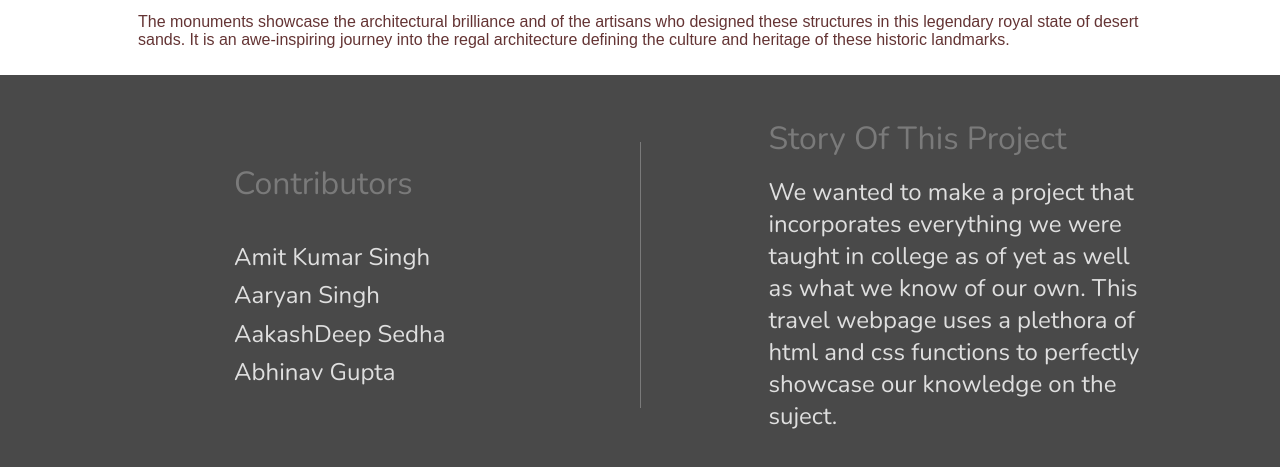
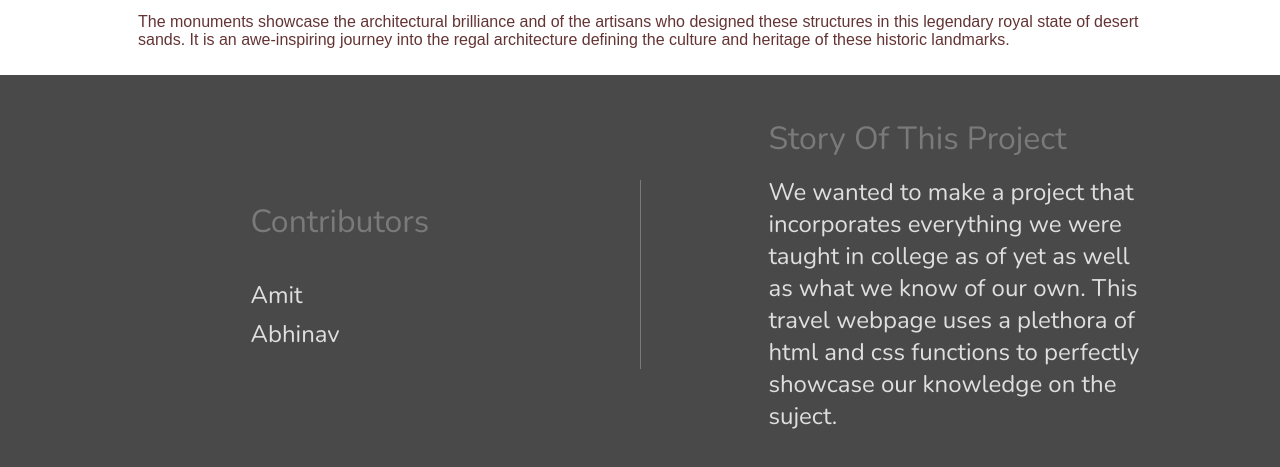
Before and after one commit to heyabhinav/Voyagers, a plain HTML site: page html/jaipur.html in a window 1280 px wide. Shown: the part 9867-10334 px from the top of the page. Drawn offline with nearby package versions, Linux system fonts and the light colour scheme; a web font is replaced by a local one.

Commit message:
Made some changes in the footer.

```diff
--- a/html/jaipur.html
+++ b/html/jaipur.html
@@ -497,17 +497,14 @@ The carved magic flower at the base is known for showing seven pictures in one.
           <ul class="footer-items">
             <li class="footer-heading">Contributors</li>
             <li class="footer-item">
-                <a class="footer-link" target="_blank" href="https://www.instagram.com/amit.fiend/">Amit Kumar Singh</a>
+                <a
+                    class="footer-link"
+                    target="_blank"
+                    href="https://github.com/XxFiEnDxX">Amit</a>
             </li>
             <li class="footer-item">
                 <a class="footer-link" target="_blank"
-                    href="https://www.instagram.com/a.a.r.y.a.n.5.4.3/">Aaryan Singh</a>
-            </li>
-            <li class="footer-item">
-                <a class="footer-link" target="_blank" href="https://www.instagram.com/aakashsedha/">AakashDeep Sedha</a>
-            </li>
-            <li class="footer-item">
-                <a class="footer-link" target="_blank" href="https://www.instagram.com/abhinav_02.08_/">Abhinav Gupta</a>
+                href="https://www.instagram.com/abhinav_02.08_/">Abhinav</a>
             </li>
           </ul>
         </div>
```
Also changed, not shown: html/delhi_blog.html (+2 -10 lines), html/home.html (+1 -9 lines).
